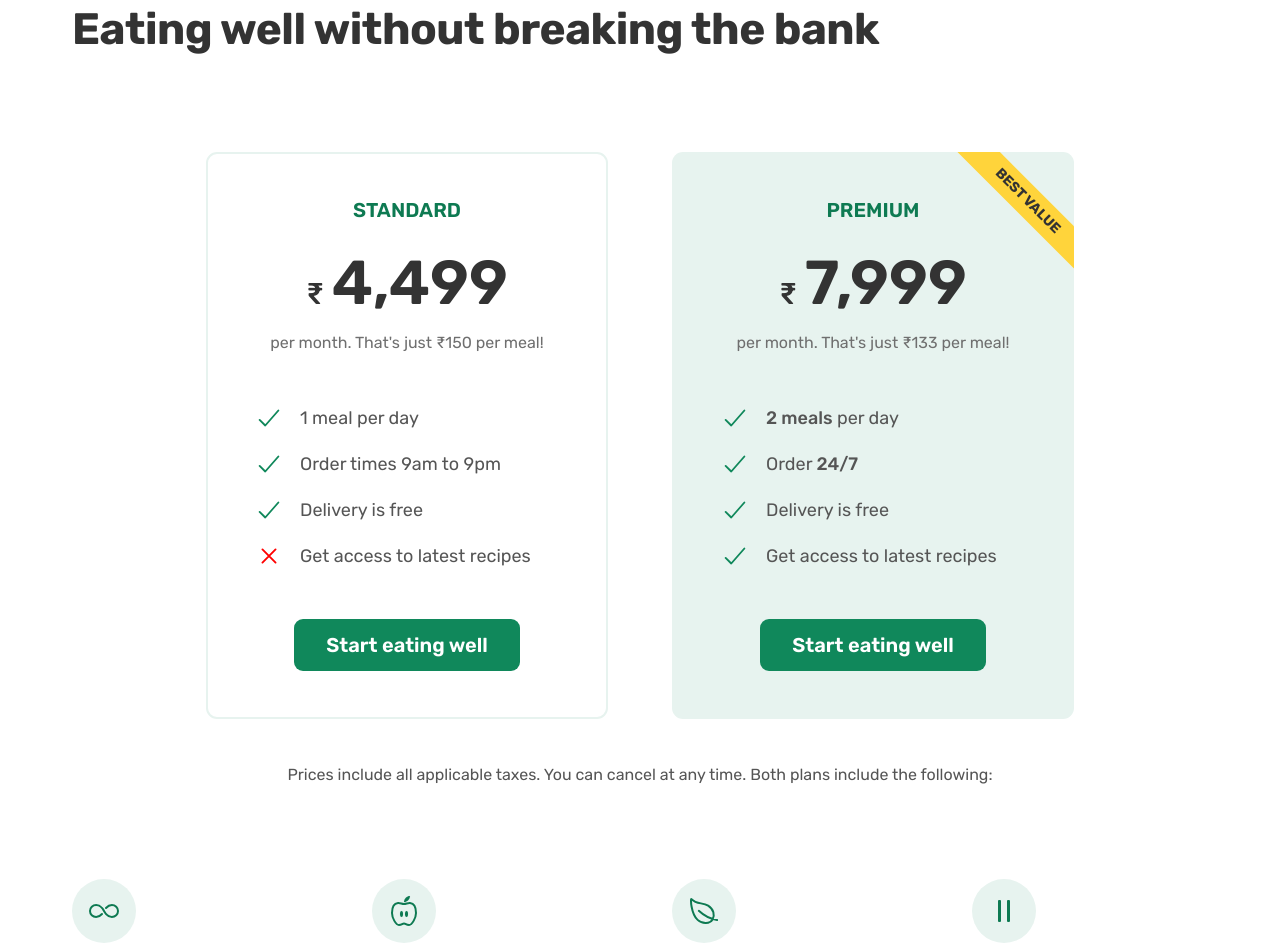
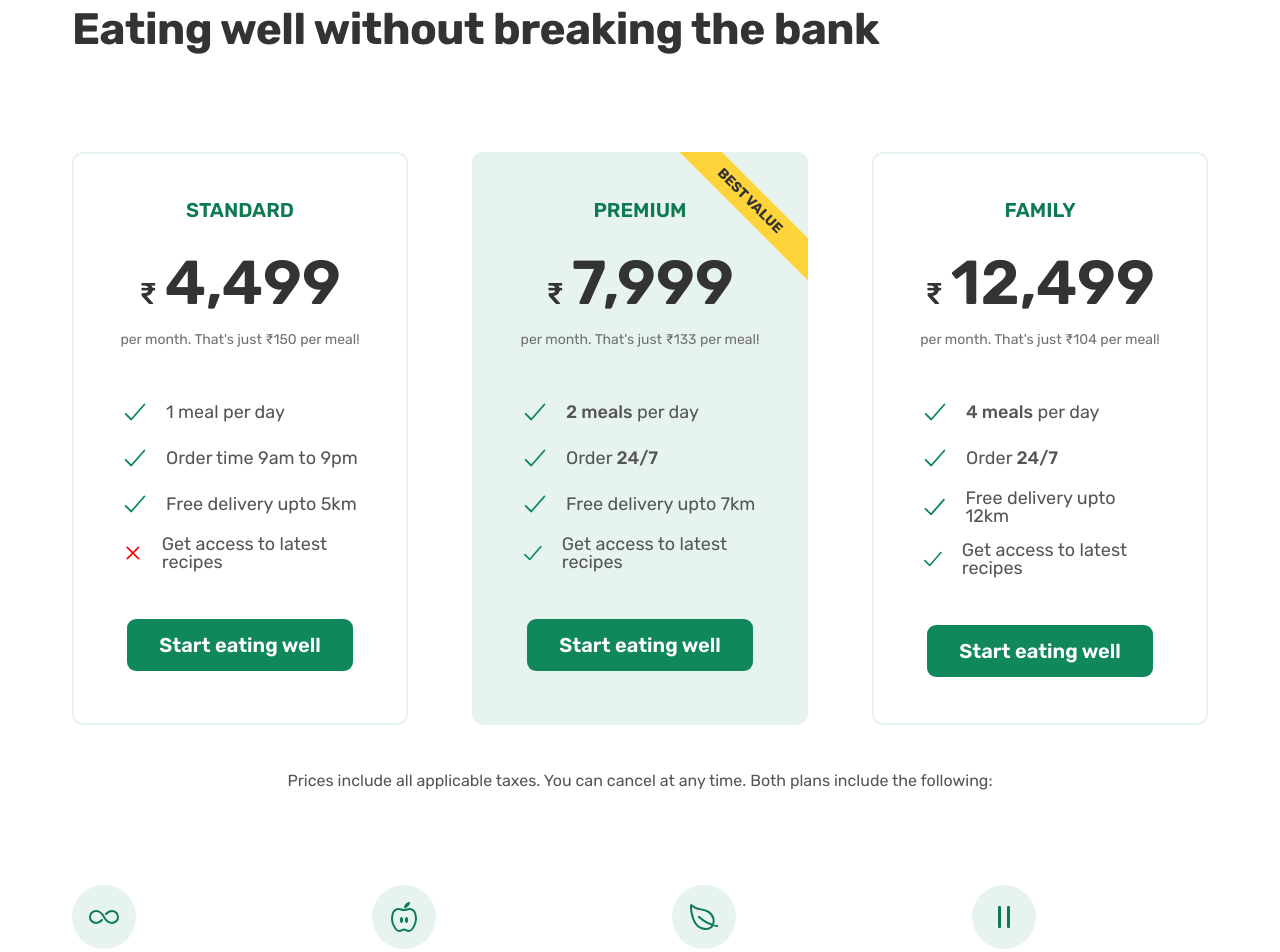
Before and after one commit to payal033/Nutrinook, a plain HTML site: page index.html in a window 1280 px wide. Shown: the part 4812-5764 px from the top of the page. Drawn offline with nearby package versions, Linux system fonts and the light colour scheme.

Commit message:
pricing update

```diff
--- a/css/style.css
+++ b/css/style.css
@@ -356,11 +356,17 @@
 
 .pricing-plan {
   border-radius: 11px;
-  width: 75%;
+  width: 100%;
 }
 
 .pricing-plan--standard {
   justify-self: end;
+  border: 2px solid var(--lightest-green);
+  padding: 4.6rem;
+}
+
+.pricing-plan--family {
+  justify-self: start;
   border: 2px solid var(--lightest-green);
   padding: 4.6rem;
 }
@@ -418,8 +424,8 @@
 }
 
 .plan-text {
-  font-size: 1.6rem;
-  line-height: 1.6;
+  font-size: 1.4rem;
+  line-height: 1.4;
   color: #6f6f6f;
 }
 
--- a/index.html
+++ b/index.html
@@ -374,7 +374,7 @@
           </h2>
         </div>
 
-        <div class="container grid grid--2-cols margin-bottom-md">
+        <div class="container grid grid--3-cols margin-bottom-md">
           <div class="pricing-plan pricing-plan--standard">
             <header class="plan-header">
               <p class="plan-name">Standard</p>
@@ -390,11 +390,11 @@
               </li>
               <li class="list-item">
                 <ion-icon class="list-icon" name="checkmark-outline"></ion-icon
-                ><span>Order times 9am to 9pm</span>
+                ><span>Order time 9am to 9pm</span>
               </li>
               <li class="list-item">
                 <ion-icon class="list-icon" name="checkmark-outline"></ion-icon
-                ><span>Delivery is free</span>
+                ><span>Free delivery upto 5km</span>
               </li>
               <li class="list-item">
                 <ion-icon class="list-icon" name="close-outline"></ion-icon
@@ -424,7 +424,37 @@
               </li>
               <li class="list-item">
                 <ion-icon class="list-icon" name="checkmark-outline"></ion-icon
-                ><span>Delivery is free</span>
+                ><span>Free delivery upto 7km</span>
+              </li>
+              <li class="list-item">
+                <ion-icon class="list-icon" name="checkmark-outline"></ion-icon
+                ><span>Get access to latest recipes</span>
+              </li>
+            </ul>
+            <div class="plan-sign-up">
+              <a href="#" class="btn btn--full">Start eating well</a>
+            </div>
+          </div>
+          <div class="pricing-plan pricing-plan--family">
+            <header class="plan-header">
+              <p class="plan-name">Family</p>
+              <p class="plan-price"><span>&#8377;</span>12,499</p>
+              <p class="plan-text">
+                per month. That's just &#8377;104 per meal!
+              </p>
+            </header>
+            <ul class="list">
+              <li class="list-item">
+                <ion-icon class="list-icon" name="checkmark-outline"></ion-icon
+                ><span><strong>4 meals</strong> per day</span>
+              </li>
+              <li class="list-item">
+                <ion-icon class="list-icon" name="checkmark-outline"></ion-icon
+                ><span>Order <strong>24/7</strong></span>
+              </li>
+              <li class="list-item">
+                <ion-icon class="list-icon" name="checkmark-outline"></ion-icon
+                ><span>Free delivery upto 12km</span>
               </li>
               <li class="list-item">
                 <ion-icon class="list-icon" name="checkmark-outline"></ion-icon
```
